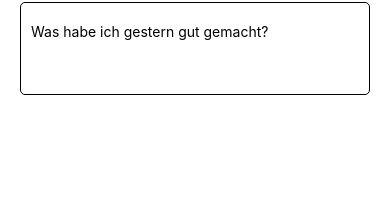
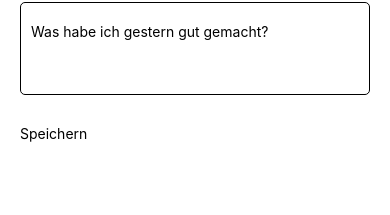
Before and after one commit to KatjaKirchhofer/cs50_my_final_project_app, a React Native app: screen /Home in a window 390 px wide. Shown: the part 493-708 px from the top of the page. Built offline with nearby package versions, Linux system fonts and the light colour scheme; what expo-linking would draw is missing.

Commit message:
add new dictionary keys and types

```diff
--- a/src/constants/Dictionary.ts
+++ b/src/constants/Dictionary.ts
@@ -7,6 +7,7 @@ export const dictionary: Dictionary = {
   first: "1.",
   second: "2.",
   third: "3.",
+  save: "Speichern"
 }
 
 export const dictionaryEN: Dictionary = {
@@ -16,6 +17,7 @@ export const dictionaryEN: Dictionary = {
   first: "1rst",
   second: "2cnd",
   third: "3rd",
+  save: "Save"
 }
 
 export const dictionaryES: Dictionary = {
--- a/src/types/Dictionary.ts
+++ b/src/types/Dictionary.ts
@@ -5,4 +5,5 @@ export type Dictionary = {
   first: string,
   second: string,
   third: string,
+  save: string
 }
```
